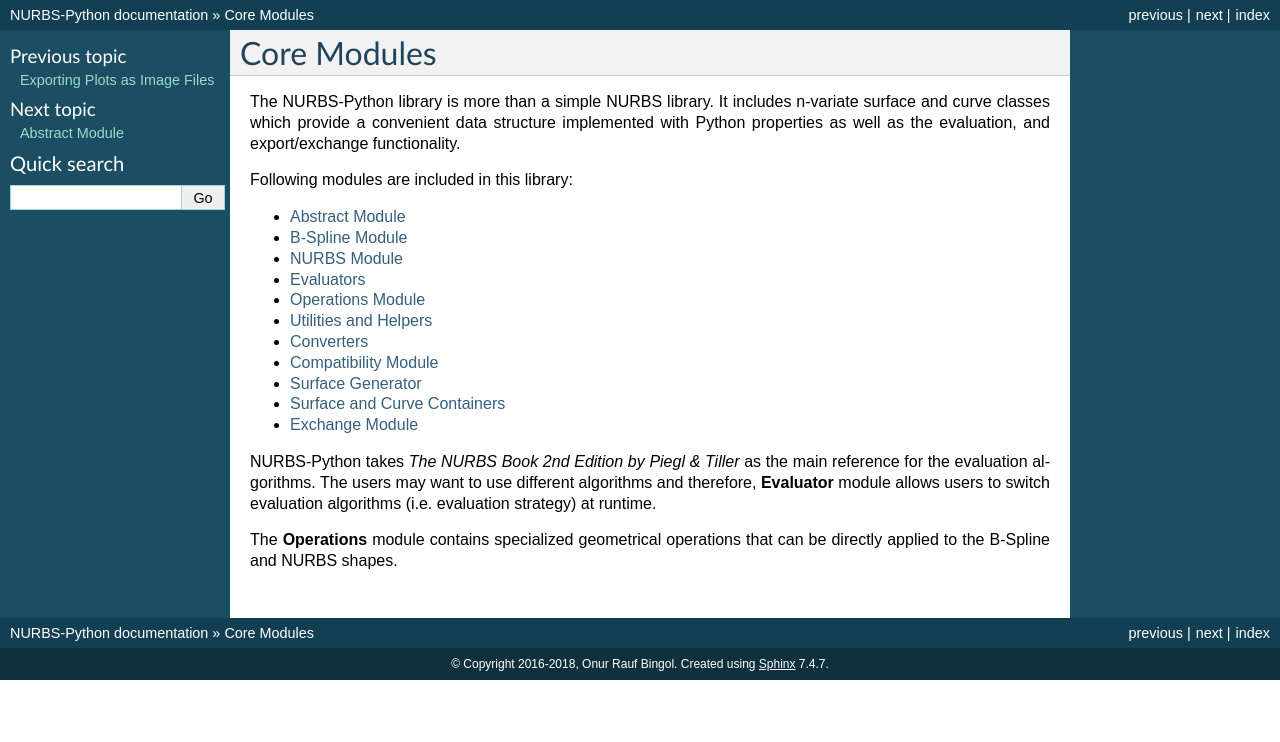
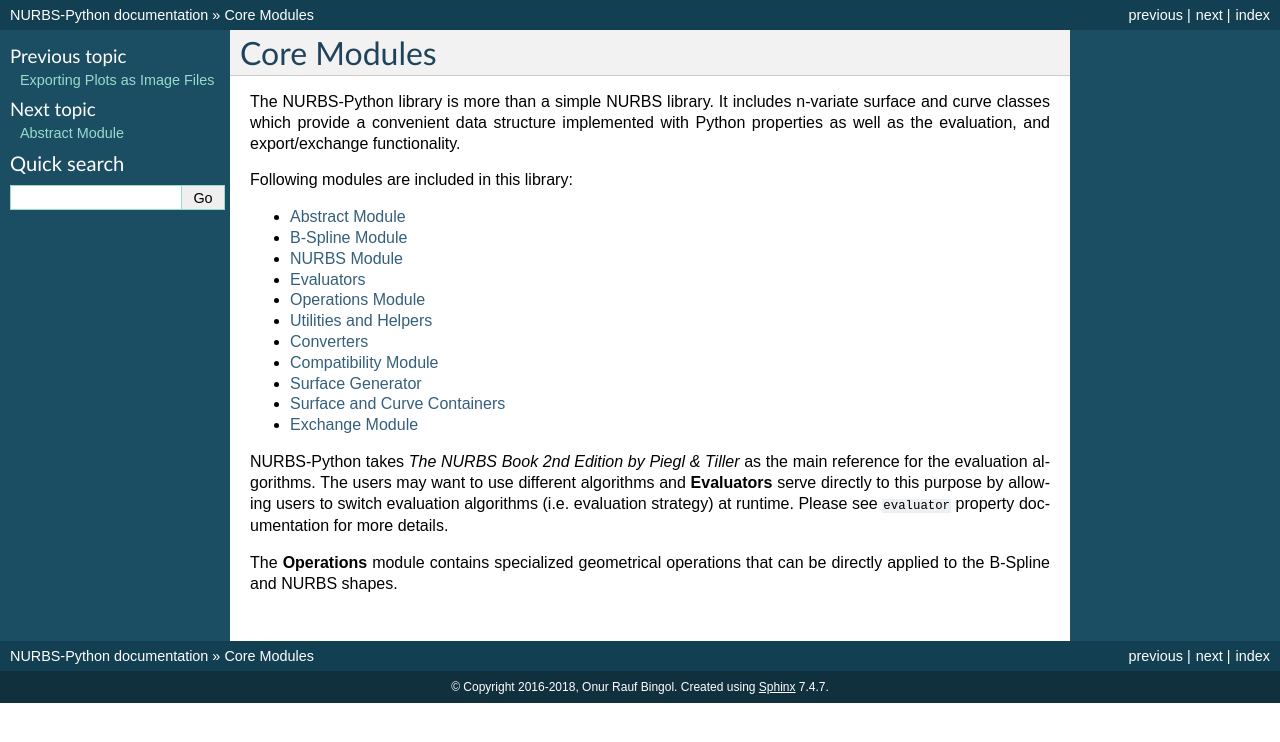
Before and after one commit to orbingol/NURBS-Python, a Sphinx documentation site: the page built from docs/modules.rst, in a window 1280 px wide. Shown: the top 742 px of the page. Built offline with Sphinx 7.4.7, drawn with Linux system fonts in a browser that asks for light colours; formulas are drawn with MathJax 3.

Commit message:
Update modules.rst

```diff
--- a/docs/modules.rst
+++ b/docs/modules.rst
@@ -24,8 +24,9 @@ Following modules are included in this library:
 
 
 NURBS-Python takes *The NURBS Book 2nd Edition by Piegl & Tiller* as the main reference for the evaluation algorithms.
-The users may want to use different algorithms and therefore, **Evaluator** module allows users to switch evaluation
-algorithms (i.e. evaluation strategy) at runtime.
+The users may want to use different algorithms and **Evaluators** serve directly to this purpose by allowing users
+to switch evaluation algorithms (i.e. evaluation strategy) at runtime. Please see ``evaluator`` property documentation
+for more details.
 
 The **Operations** module contains specialized geometrical operations that can be directly applied to the B-Spline and
 NURBS shapes.
```
